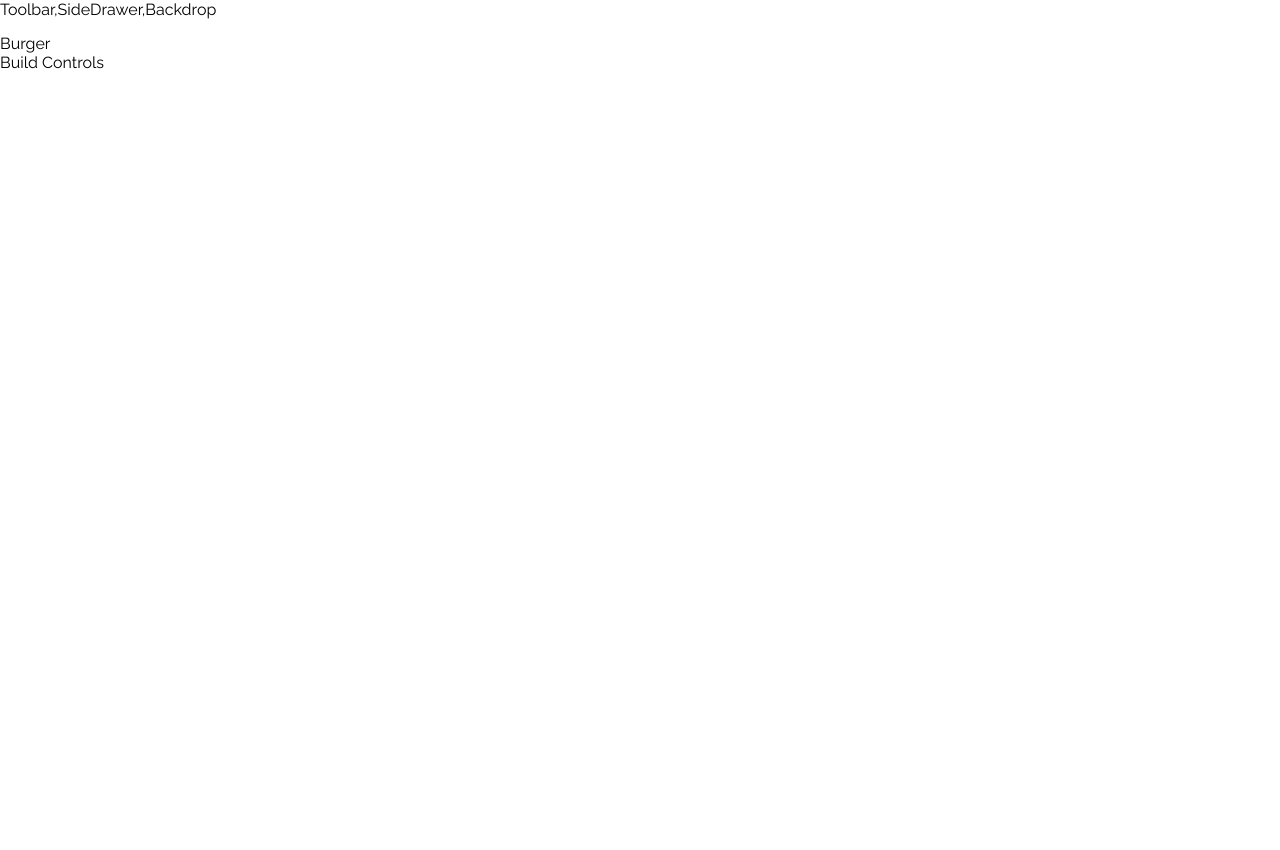
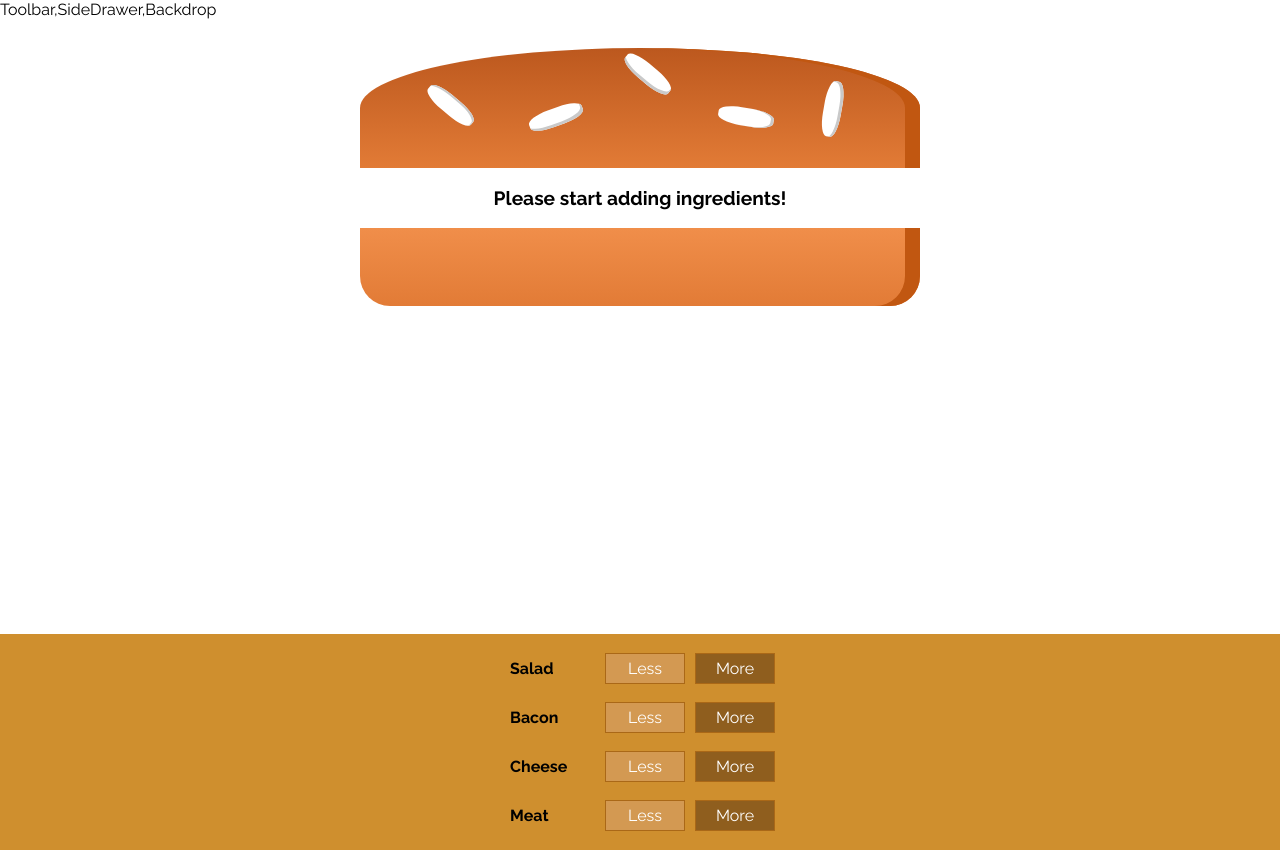
Before and after one commit to DavydMachnev/burger-builder, a React (Create React App) app: page / in a window 1280 px wide. Before the commit the page ends 800 px from the top, so only its background shows below. Built offline with nearby package versions, Linux system fonts and the light colour scheme.

Commit message:
[ADD] Build Controls & Burger

```diff
--- a/package.json
+++ b/package.json
@@ -3,6 +3,8 @@
   "version": "0.1.0",
   "private": true,
   "dependencies": {
+    "lodash": "^4.17.15",
+    "prop-types": "^15.7.2",
     "react": "^16.9.0",
     "react-dom": "^16.9.0",
     "react-scripts": "3.1.1"
--- /dev/null
+++ b/src/components/Burger/BuildControls/BuildControl/BuildControl.js
@@ -0,0 +1,15 @@
+import React from 'react';
+import classes from './BuildControl.module.css';
+
+const buildControl = (props) => {
+  const { added, label } = props;
+  return (
+    <div className={classes.BuildControl}>
+      <div className={classes.Label}>{label}</div>
+      <button className={classes.Less}>Less</button>
+      <button className={classes.More} onClick={added}>More</button>
+    </div>
+  )
+}
+
+export default buildControl;
--- /dev/null
+++ b/src/components/Burger/BuildControls/BuildControl/BuildControl.module.css
@@ -0,0 +1,56 @@
+.BuildControl {
+  display: flex;
+  justify-content: space-between;
+  align-items: center;
+  margin: 5px 0;
+}
+
+.BuildControl button {
+  display: block;
+  font: inherit;
+  padding: 5px;
+  margin: 0 5px;
+  width: 80px;
+  border: 1px solid #AA6817;
+  cursor: pointer;
+  outline: none;
+}
+
+.BuildControl button:disabled {
+  background-color: #AC9980;
+  border: 1px solid #7E7365;
+  color: #ccc;
+  cursor: default;
+}
+
+.BuildControl button:hover:disabled {
+  background-color: #AC9980;
+  color: #ccc;
+  cursor: not-allowed;
+}
+
+.Label {
+  padding: 10px;
+  font-weight: bold;
+  width: 80px;
+}
+
+.BuildControl .Less {
+  background-color: #D39952;
+  color: white;
+}
+
+.BuildControl .More {
+  background-color: #8F5E1E;
+  color: white;
+}
+
+.BuildControl .Less:hover, .BuildControl .Less:active {
+  background-color: #DAA972;
+  color: white;
+}
+
+.BuildControl .More:hover,.BuildControl .More:active {
+  background-color: #99703F;
+  color: white;
+}
--- /dev/null
+++ b/src/components/Burger/BuildControls/BuildControls.js
@@ -0,0 +1,28 @@
+import React from 'react';
+import BuildControl from './BuildControl/BuildControl';
+import classes from './BuildControls.module.css';
+
+const buildControls = (props) => {
+  const { ingredientAdded } = props;
+  const controls = [
+    { label: 'Salad', type: 'salad' },
+    { label: 'Bacon', type: 'bacon' },
+    { label: 'Cheese', type: 'cheese' },
+    { label: 'Meat', type: 'meat' }
+  ]
+  return (
+    <div className={classes.BuildControls}>
+      {
+        controls.map(ctrl => {
+          return <BuildControl
+            added={() => ingredientAdded(ctrl.type)}
+            key={ctrl.label}
+            label={ctrl.label}
+          />
+        })
+      }
+    </div>
+  )
+}
+
+export default buildControls;
--- /dev/null
+++ b/src/components/Burger/BuildControls/BuildControls.module.css
@@ -0,0 +1,10 @@
+.BuildControls {
+  width: 100%;
+  background: #cf8f2e;
+  display: flex;
+  flex-flow: column;
+  align-items: center;
+  box-shadow: 0 2px 1px #ccc;
+  margin: auto;
+  padding: 10px 0;
+}
--- a/src/components/Burger/Burger.js
+++ b/src/components/Burger/Burger.js
@@ -0,0 +1,29 @@
+import React from 'react';
+import BurgerIngredient from './BurgerIngredient/BurgerIngredient';
+import classes from './Burger.module.css';
+
+const burger = (props) => {
+  // get array of keys ['salad','meat','cheese','bacon']
+  let transformedIngredients = Object.keys(props.ingredients)
+    .map(ingKey => {
+      return [...Array(props.ingredients[ingKey])].map((_, i) => {
+        return <BurgerIngredient key={ingKey + i} type={ingKey} />
+      })
+
+    })
+    .reduce((arr, el) => {
+      return arr.concat(el);
+    }, []);
+  if (transformedIngredients.length === 0) {
+    transformedIngredients = <p>Please start adding ingredients!</p>
+  }
+  return (
+    <div className={classes.Burger}>
+      <BurgerIngredient type="bread-top" />
+      {transformedIngredients}
+      <BurgerIngredient type="bread-bottom" />
+    </div>
+  )
+}
+
+export default burger;
--- /dev/null
+++ b/src/components/Burger/Burger.module.css
@@ -0,0 +1,30 @@
+.Burger {
+  width: 100%;
+  margin: auto;
+  height: 250px;
+  overflow: scroll;
+  text-align: center;
+  font-weight: bold;
+  font-size: 1.2rem;
+}
+
+@media (min-width: 500px) and (min-height: 400px) {
+  .Burger {
+    width: 350px;
+    height: 300px;
+  }
+}
+
+@media (min-width: 500px) and (min-height: 401px) {
+  .Burger {
+    width: 450px;
+    height: 400px;
+  }
+}
+
+@media (min-width: 1000px) and (min-height: 700px) {
+  .Burger {
+    width: 700px;
+    height: 600px;
+  }
+}
--- a/src/components/Burger/BurgerIngredient/BurgerIngredient.js
+++ b/src/components/Burger/BurgerIngredient/BurgerIngredient.js
@@ -1,10 +1,13 @@
-import React from 'react';
-import classes from './BurgerIngredient.module.css'
+import React, { Component } from 'react';
+import PropTypes from 'prop-types';
 
-const burgerIngredient = props => {
+import classes from './BurgerIngredient.module.css';
+
+class BurgerIngredient extends Component {
+  render() {
     let ingredient = null;
 
-  switch (props.type) {
+    switch (this.props.type) {
       case ('bread-bottom'):
         ingredient = <div className={classes.BreadBottom}></div>;
         break;
@@ -14,26 +17,30 @@
             <div className={classes.Seeds1}></div>
             <div className={classes.Seeds2}></div>
           </div>
-      )
+        );
         break;
       case ('meat'):
-      ingredient = <div className={classes.Meat}></div>
+        ingredient = <div className={classes.Meat}></div>;
         break;
       case ('cheese'):
-      ingredient = <div className={classes.Cheese}></div>
+        ingredient = <div className={classes.Cheese}></div>;
+        break;
+      case ('bacon'):
+        ingredient = <div className={classes.Bacon}></div>;
         break;
       case ('salad'):
-      ingredient = <div className={classes.Salad}></div>
-      break;
-    case ('bacon'):
-      ingredient = <div className={classes.Bacon}></div>
+        ingredient = <div className={classes.Salad}></div>;
         break;
       default:
         ingredient = null;
-  };
-  return (
-    { ingredient }
-  )
+    }
+
+    return ingredient;
+  }
+}
+
+BurgerIngredient.propTypes = {
+  type: PropTypes.string.isRequired
 };
 
-export default burgerIngredient;
+export default BurgerIngredient;
--- a/src/containers/BurgerBuilder/BurgerBuilder.js
+++ b/src/containers/BurgerBuilder/BurgerBuilder.js
@@ -1,12 +1,54 @@
 import React, { Component } from 'react';
+import Burger from '../../components/Burger/Burger';
+import BuildControls from '../../components/Burger/BuildControls/BuildControls';
 import Aux from '../../hoc/Aux';
 
+const INGREDIENT_PRICES = {
+  salad: 0.5,
+  cheese: 0.4,
+  meat: 1.3,
+  bacon: 0.7
+}
+
 export default class BurgerBuilder extends Component {
+  state = {
+    ingredients: {
+      salad: 0,
+      bacon: 0,
+      cheese: 0,
+      meat: 0
+    },
+    totalPrice: 4
+  }
+
+  addIngredientHandler = (type) => {
+    const { ingredients, totalPrice } = this.state;
+    // get the count value for a certain ingredient type
+    const oldCount = ingredients[type];
+    const updatedCount = oldCount + 1;
+    // do a copy of the object since we are about to change it
+    const updatedIngredients = {
+      ...ingredients
+    };
+    updatedIngredients[type] = updatedCount;
+    const priceAddition = INGREDIENT_PRICES[type];
+    const newPrice = totalPrice + priceAddition;
+    this.setState({
+      ingredients: updatedIngredients,
+      totalPrice: newPrice
+    });
+
+
+  }
+
   render() {
+    const { ingredients } = this.state;
     return (
       <Aux>
-        <div>Burger</div>
-        <div>Build Controls</div>
+        <Burger ingredients={ingredients} />
+        <BuildControls
+          ingredientAdded={this.addIngredientHandler}
+        />
       </Aux>
     )
   }
```
Also changed, not shown: src/components/Burger/BurgerIngredient/BurgerIngredient.module.css (indentation only). Lines whose indentation alone changed are shown as unchanged.
